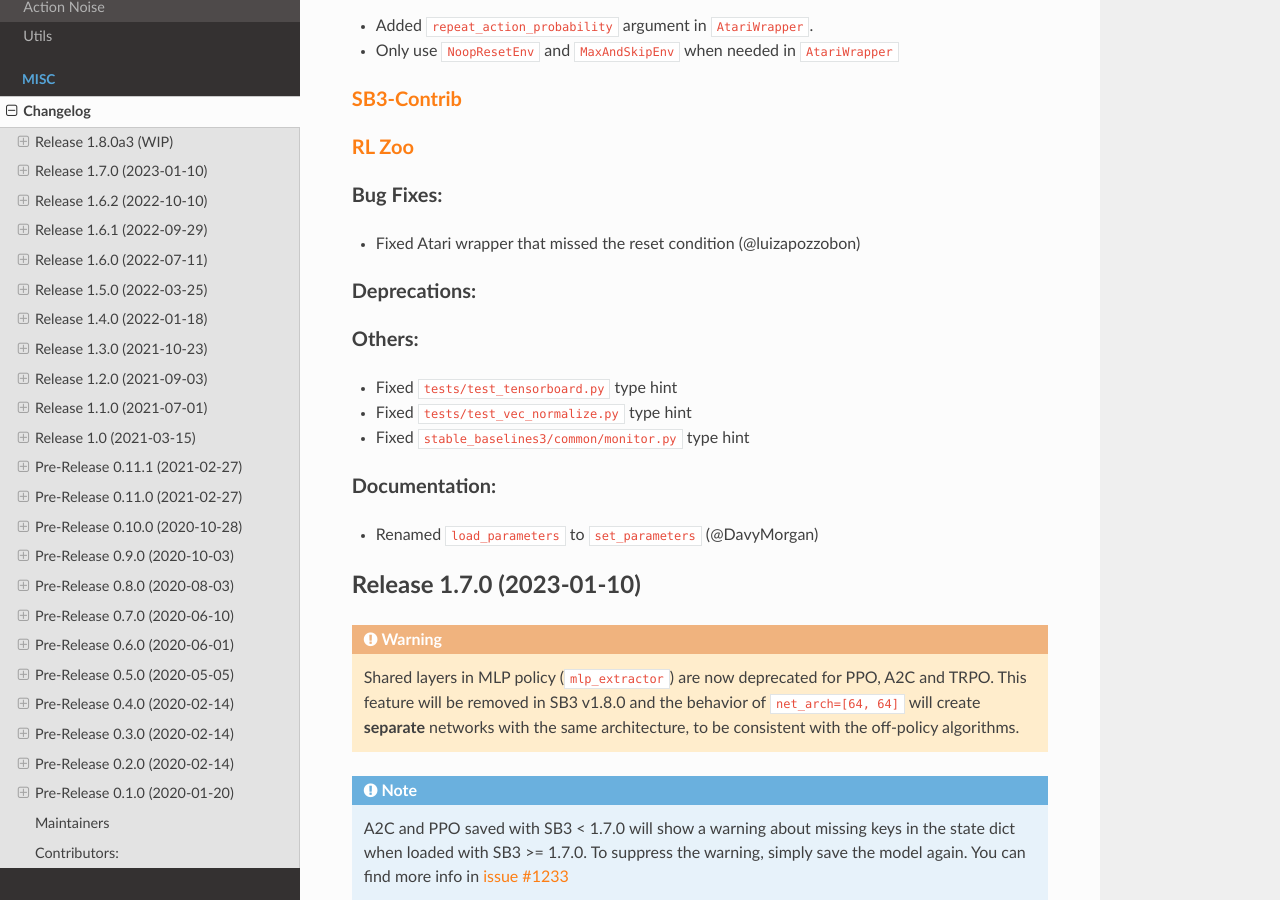
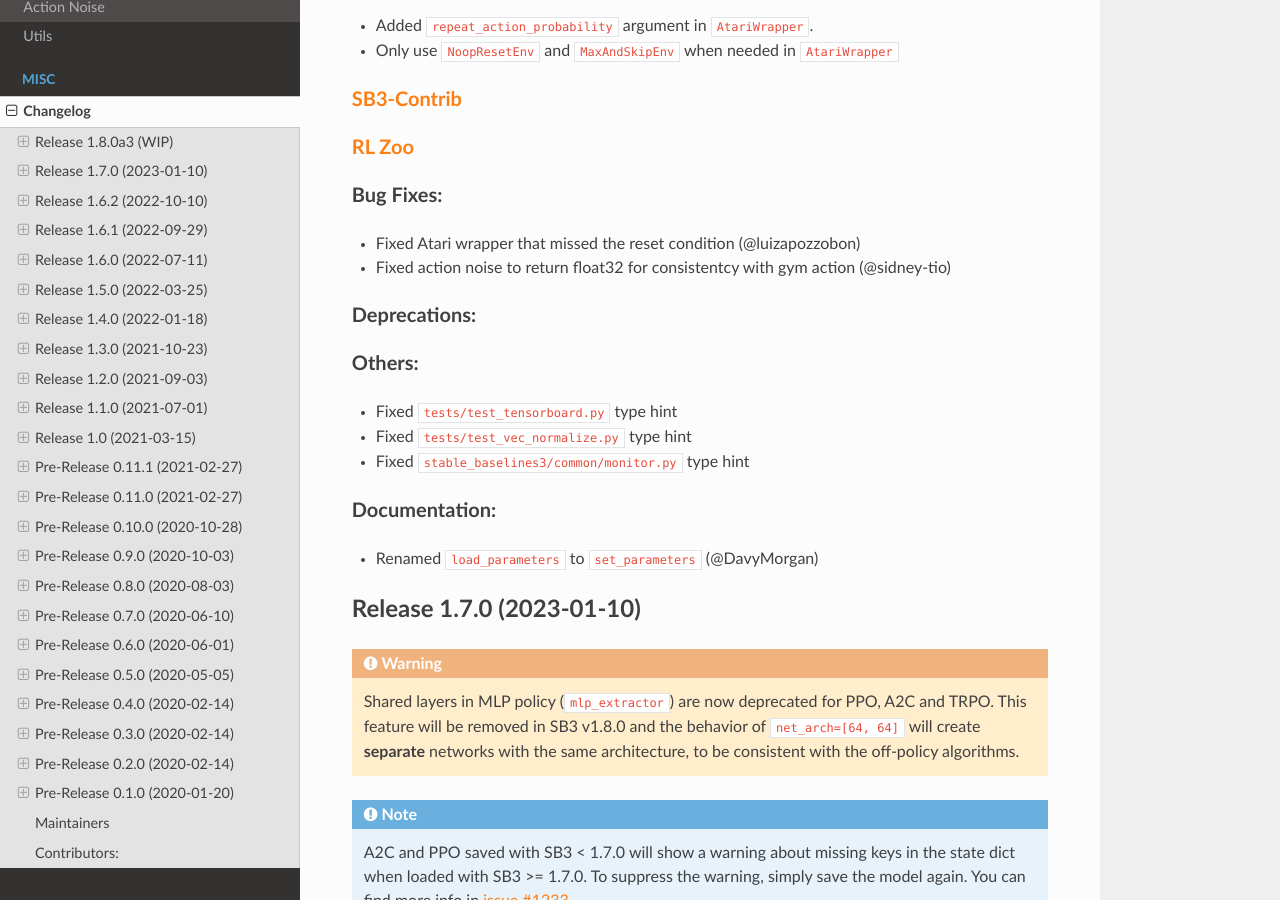
Before and after one commit to DLR-RM/stable-baselines3, a Sphinx documentation site: the page built from docs/misc/changelog.rst, in a window 1280 px wide and 900 px high, scrolled down 341 px. Built offline with Sphinx 7.4.7 and the Read the Docs theme 2.0.0, drawn with Linux system fonts in a browser that asks for light colours; pages that are not in the unit, such as notebooks, are missing from menus.

Commit message:
Updated changelog

```diff
--- a/docs/misc/changelog.rst
+++ b/docs/misc/changelog.rst
@@ -26,6 +26,7 @@
 Bug Fixes:
 ^^^^^^^^^^
 - Fixed Atari wrapper that missed the reset condition (@luizapozzobon)
+- Fixed action noise to return float32 for consistentcy with gym action (@sidney-tio)
 
 Deprecations:
 ^^^^^^^^^^^^^
```
